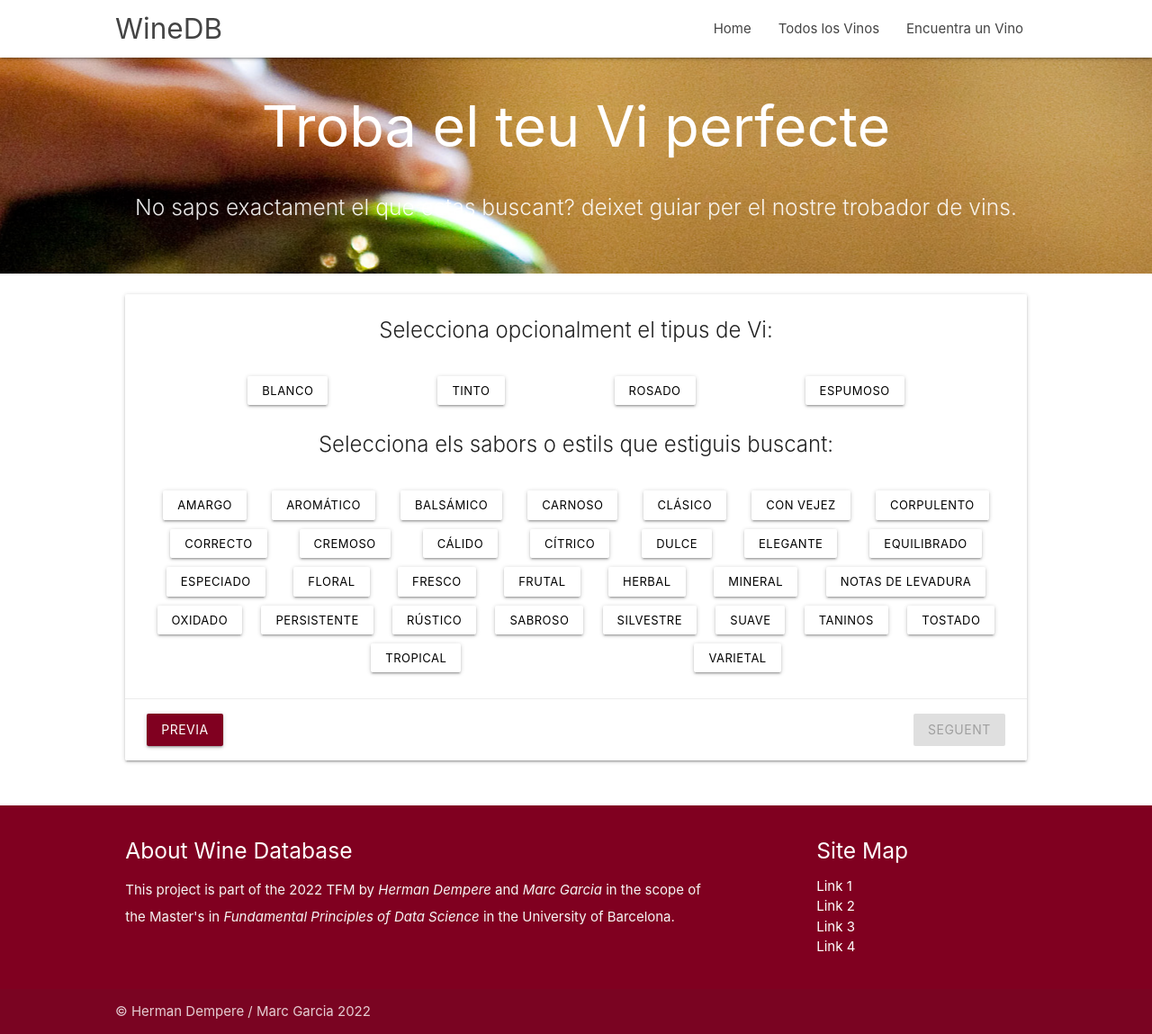
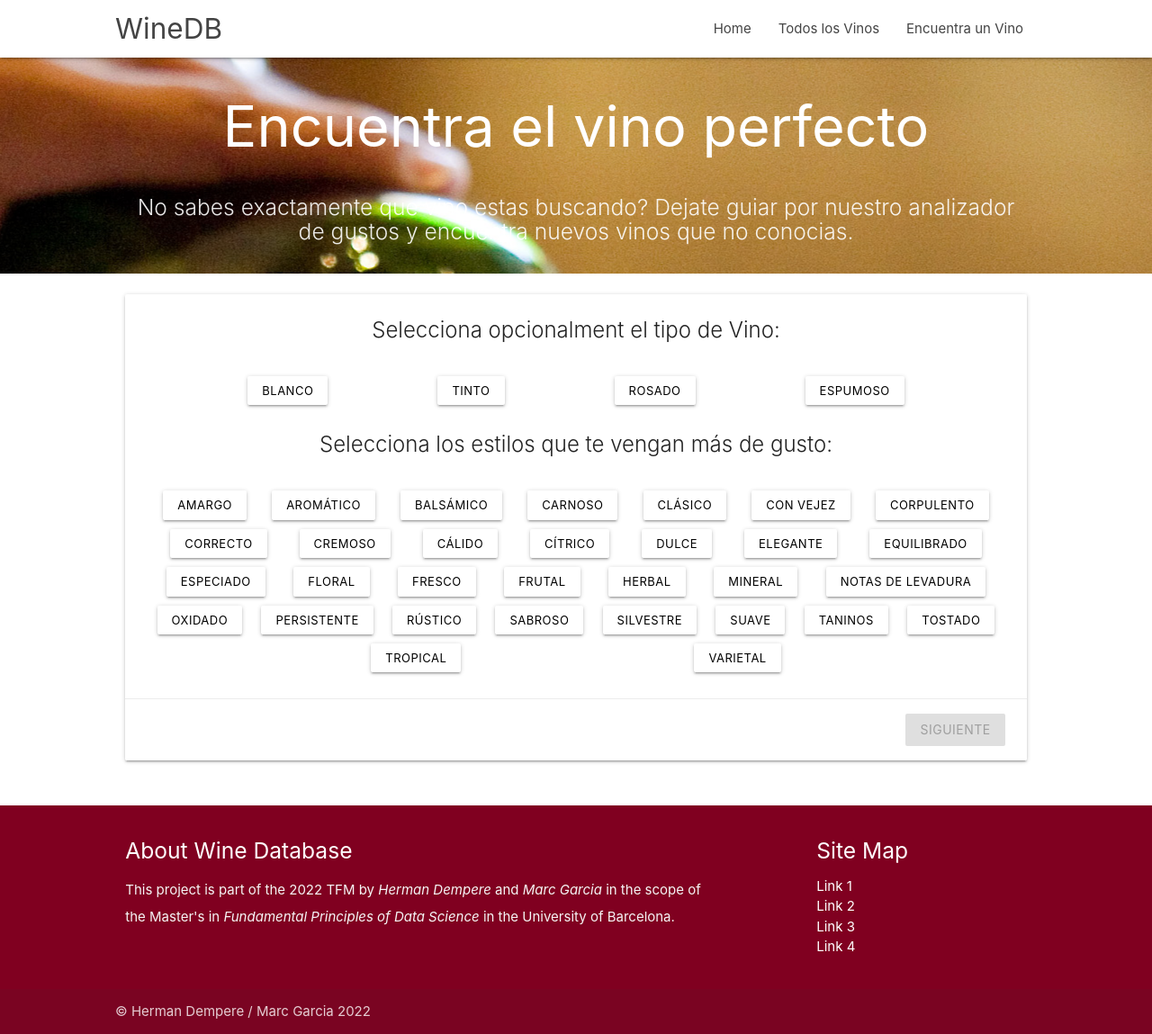
Before and after one commit to Nerucius/2022.tfm.winedb, a Django app: page /find-wine/ in a window 1280 px wide. Shown: the whole page at 90% size. Run offline with Django 3.2, Linux system fonts and the light colour scheme; some libraries are stand-ins or nearby versions.

Commit message:
Small UI improvements

```diff
--- a/django/winedb/web/templates/web/find_wine.html
+++ b/django/winedb/web/templates/web/find_wine.html
@@ -60,9 +60,9 @@
   <div id="index-banner" class="parallax-container">
     <div class="section no-pad">
       <div class="container">
-        <h1 class="header center white-text">Troba el teu Vi perfecte</h1>
+        <h1 class="header center white-text">Encuentra el vino perfecto</h1>
         <div class="row center">
-          <h5 class="header col s12 light">No saps exactament el que estas buscant? deixet guiar per el nostre trobador de vins.</h5>
+          <h5 class="header col s12 light">No sabes exactamente que vino estas buscando? Dejate guiar por nuestro analizador de gustos y encuentra nuevos vinos que no conocias.</h5>
         </div>
         <br><br>
 
@@ -77,12 +77,11 @@
       <div class="row">
         <div class="col s12 center">
 
-
             <div class="card">
                 <!-- Page 1 - Estilos -->
                 <div class="card-content" key="page1" v-if="page == 'page1'">
                   <!-- Wine Type -->
-                  <span class="card-title">Selecciona opcionalment el tipus de Vi:</span>
+                  <span class="card-title">Selecciona opcionalment el tipo de Vino:</span>
                   <br>
                   <div class="button-flex">
                     <template v-for="style in wineTypes" :key="style">
@@ -108,7 +107,7 @@
                   <br>
 
                   <!-- Wine Styles -->
-                  <span class="card-title">Selecciona els sabors o estils que estiguis buscant:</span>
+                  <span class="card-title">Selecciona los estilos que te vengan más de gusto:</span>
                   <br>
                   <div class="button-flex">
                     <template v-for="style in wineStyles" :key="style">
@@ -207,15 +206,17 @@
 
                 <div class="card-action" style="display:flex; justify-content:space-between">
                 <a
+                  v-if="page != 'page1'"
                   @click="prevPage(page)"
                   class="btn waves-effect waves-ligh burgundy"
-                  >Previa</a>
+                  >Volver</a>
                 &nbsp; &nbsp;
                 <a
+                  v-if="page != 'page3'"
                   @click="nextPage(page)"
                   class="btn waves-effect waves-ligh burgundy"
                   :class="{'disabled': selected.length == 0}"
-                  >Seguent</a>
+                  >Siguiente</a>
                 </div>
 
               </div>
--- a/django/winedb/web/templates/web/index.html
+++ b/django/winedb/web/templates/web/index.html
@@ -20,7 +20,6 @@
   <div class="container">
     <div class="section">
 
-      <!--   Icon Section   -->
       <div class="row">
         <div class="col s12 m6">
           <div class="icon-block">
@@ -49,6 +48,8 @@
         </div>
 
       </div>
+
+      <br>
 
     </div>
   </div>
--- a/django/winedb/web/templates/web/wine_detail.html
+++ b/django/winedb/web/templates/web/wine_detail.html
@@ -42,6 +42,8 @@
     }
     .wine-icon.small{
       height: 240px;
+      width: 200px;
+      margin: auto;
       background-size: cover;
       background-repeat: no-repeat;
     }
@@ -549,7 +551,7 @@
             config = {
               staticPlot: false,
               displayModeBar: false,
-              responsive: true
+              responsive: false
             }
 
             Plotly.newPlot(selector, data, layout, config)
```
